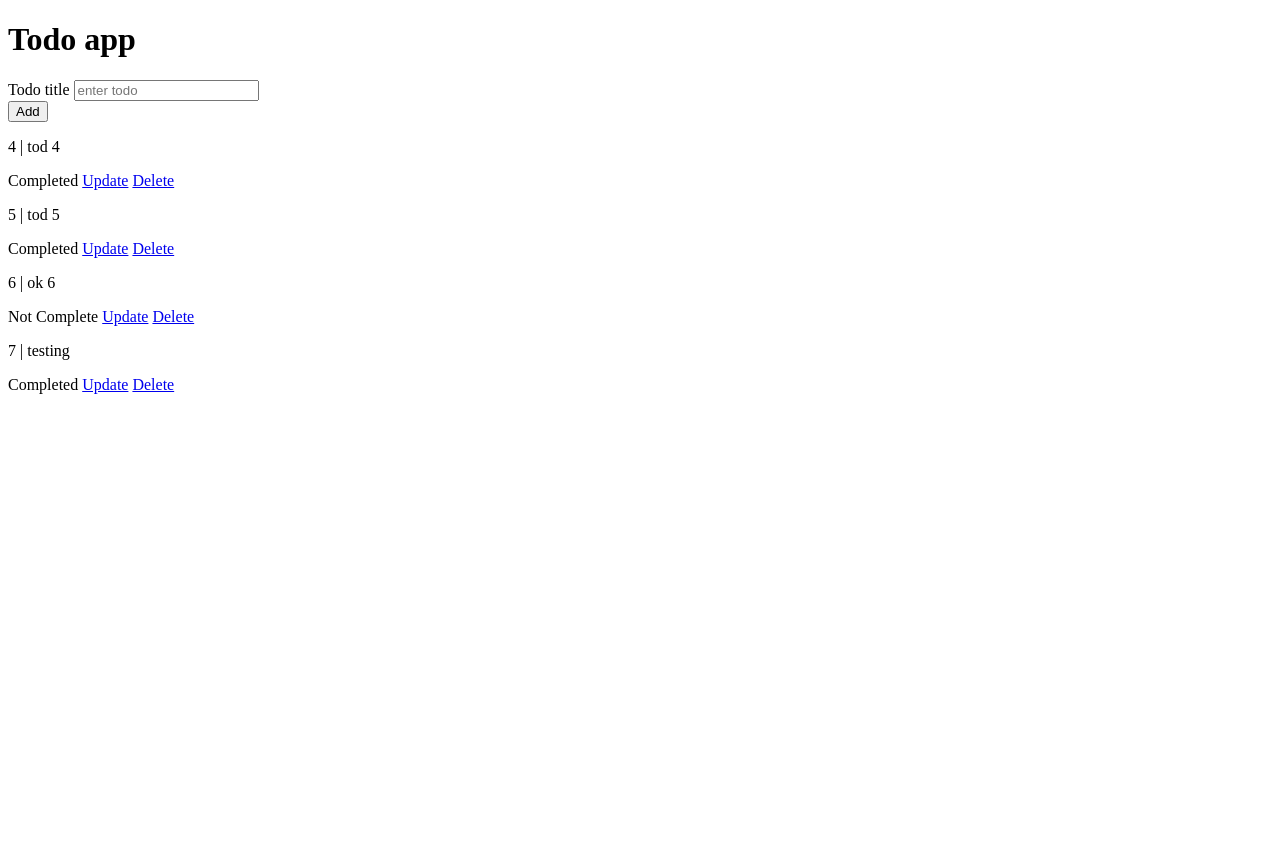
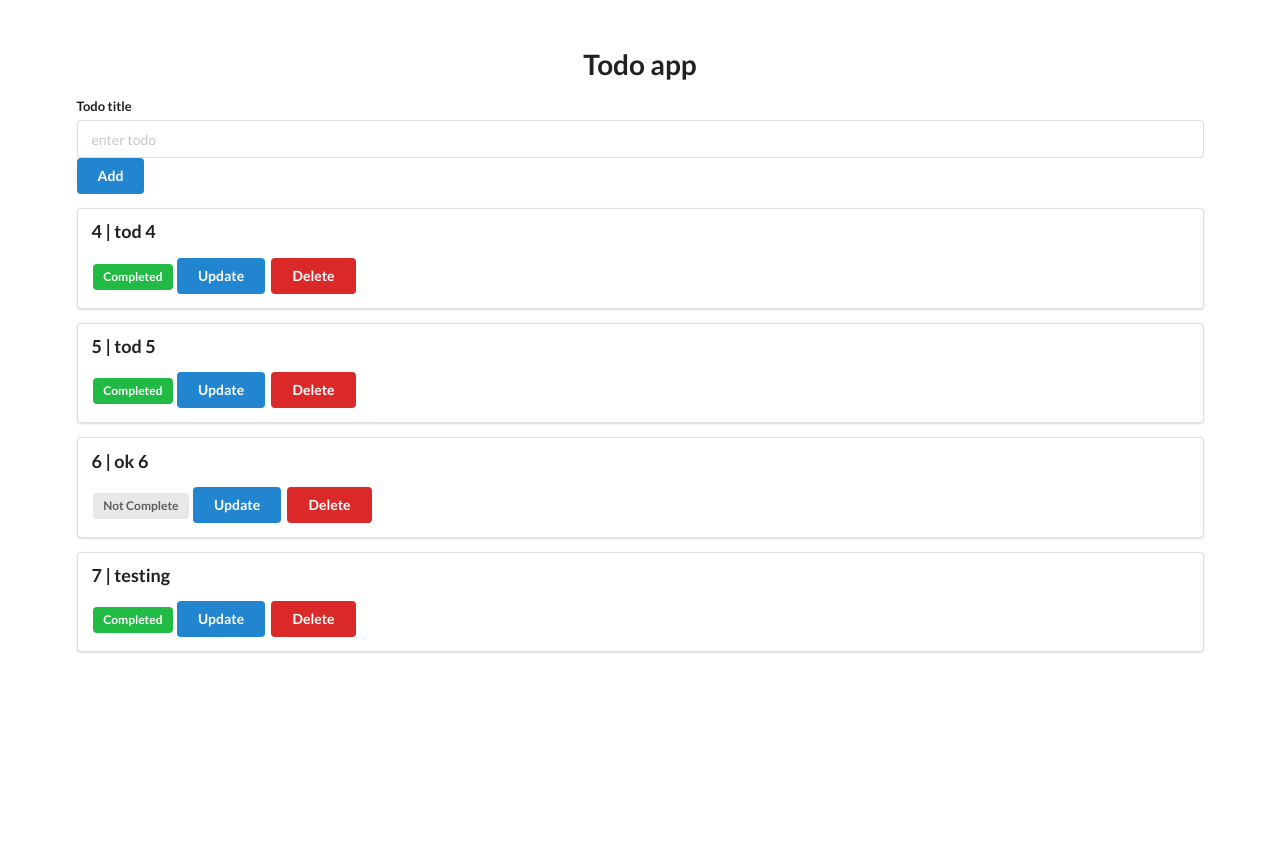
Before and after one commit to diamond-nicholas/todolist-python-flask, a Flask app: page / in a window 1280 px wide. Before the commit the page ends 394 px from the top, so only its background shows below. Run offline with Flask 2, Linux system fonts and the light colour scheme; data comes from the database, SQL or seed files in the repository; both versions use the stored data as it was after the commit.

Commit message:
add synmantic UIs to project todos

```diff
--- a/templates/index.html
+++ b/templates/index.html
@@ -5,29 +5,38 @@
     <meta http-equiv="X-UA-Compatible" content="IE=edge" />
     <meta name="viewport" content="width=device-width, initial-scale=1.0" />
     <title>Todo app</title>
+    <link
+      rel="stylesheet"
+      href="https://cdn.jsdelivr.net/npm/semantic-ui@2.4.2/dist/semantic.min.css"
+    />
+    <script src="https://cdn.jsdelivr.net/npm/semantic-ui@2.4.2/dist/semantic.min.js"></script>
   </head>
   <body>
-    <h1>Todo app</h1>
+    <div style="margin-top: 50px" class="ui container">
+      <h1 class="ui center aligned header">Todo app</h1>
 
-    <form action="/add" method="post">
-      <div class="form">
+      <form class="ui form" action="/add" method="post">
+        <div class="field">
           <label for="title"> Todo title </label>
           <input type="text" name="title" placeholder="enter todo" />
           <div>
-          <button type="submit">Add</button>
+            <button class="ui blue button" type="submit">Add</button>
           </div>
         </div>
       </form>
 
       {% for todo in todo_list %}
-    <p>{{todo.id}} | {{todo.title}}</p>
+      <div class="ui segment">
+        <p class="ui big header">{{todo.id}} | {{todo.title}}</p>
         {% if todo.complete == false %}
-    <span>Not Complete</span>
+        <span class="ui gray label">Not Complete</span>
         {% else %}
-    <span>Completed</span>
+        <span class="ui green label">Completed</span>
         {% endif %}
-    <a href="/update/{{ todo.id }}">Update</a>
-    <a href="/delete/{{ todo.id }}">Delete</a>
+        <a class="ui blue button" href="/update/{{ todo.id }}">Update</a>
+        <a class="ui red button" href="/delete/{{ todo.id }}">Delete</a>
+      </div>
       {% endfor%}
+    </div>
   </body>
 </html>
```
Also changed, not shown: db.sqlite. Lines whose indentation alone changed are shown as unchanged.
